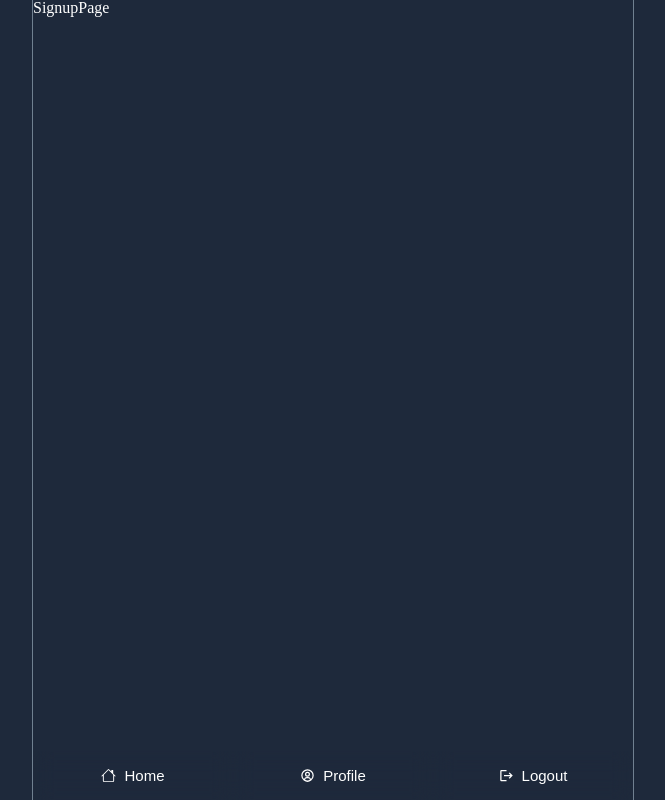
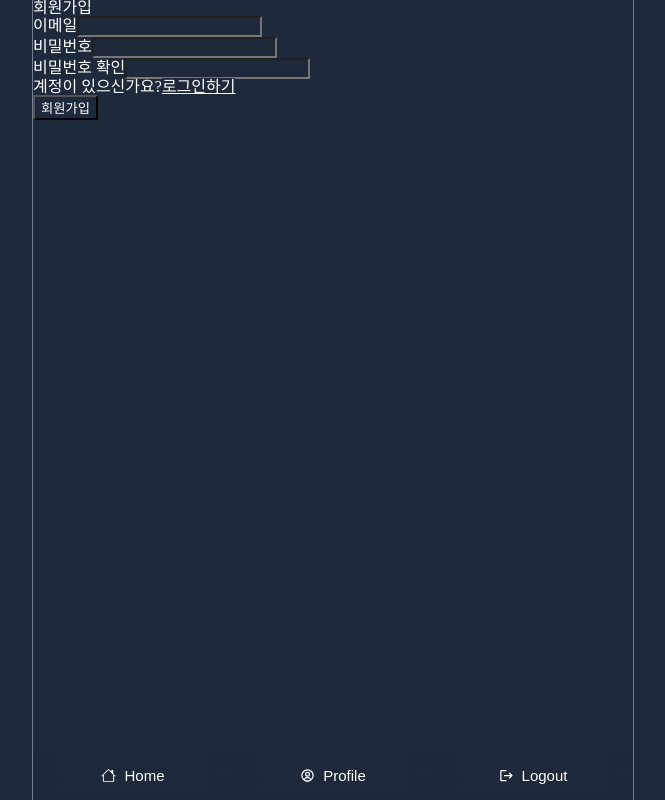
Before and after one commit to alexgoni/Twitter, a React (Create React App) app: page /users/signup in a window 1280 px wide. Shown: the whole page, without its empty margins (307-972 px from the left). Built offline with nearby package versions, Linux system fonts and the light colour scheme; no server answers.

Commit message:
feat: 회원가입 기능

```diff
--- a/package.json
+++ b/package.json
@@ -10,11 +10,13 @@
     "@types/node": "^16.7.13",
     "@types/react": "^18.0.0",
     "@types/react-dom": "^18.0.0",
+    "firebase": "^10.8.0",
     "react": "^18.2.0",
     "react-dom": "^18.2.0",
     "react-icons": "^5.0.1",
     "react-router-dom": "^6.22.0",
     "react-scripts": "5.0.1",
+    "react-toastify": "^10.0.4",
     "sass": "^1.70.0",
     "typescript": "^4.4.2",
     "web-vitals": "^2.1.0"
--- a/src/App.tsx
+++ b/src/App.tsx
@@ -1,10 +1,29 @@
 import Layout from "components/Layout";
 import Router from "components/Router";
+import { useEffect, useState } from "react";
+import { getAuth, onAuthStateChanged } from "firebase/auth";
+import { app } from "firebaseApp";
+import "react-toastify/dist/ReactToastify.css";
+import { ToastContainer } from "react-toastify";
 
 function App() {
+  const auth = getAuth(app);
+  const [init, setInit] = useState<boolean>(false);
+  const [isAuthenticated, setIsAuthenticated] = useState<boolean>(
+    !!auth?.currentUser
+  );
+
+  useEffect(() => {
+    onAuthStateChanged(auth, (user) => {
+      setIsAuthenticated(!!user);
+      setInit(true);
+    });
+  }, [auth]);
+
   return (
     <Layout>
-      <Router />
+      <ToastContainer />
+      {init ? <Router isAuthenticated={isAuthenticated} /> : "loading"}
     </Layout>
   );
 }
--- a/src/components/Router.tsx
+++ b/src/components/Router.tsx
@@ -12,9 +12,15 @@ import SignupPage from "pages/users/signup";
 import React from "react";
 import { Navigate, Route, Routes } from "react-router-dom";
 
-export default function Router() {
+interface RouterProps {
+  isAuthenticated: boolean;
+}
+
+export default function Router({ isAuthenticated }: RouterProps) {
   return (
     <Routes>
+      {isAuthenticated ? (
+        <>
           <Route path="/" element={<Home />} />
           <Route path="/posts" element={<PostListPage />} />
           <Route path="/posts/:id" element={<PostDetail />} />
@@ -24,9 +30,15 @@ export default function Router() {
           <Route path="/profile/edit" element={<ProfileEdit />} />
           <Route path="/notifications" element={<NotificationPage />} />
           <Route path="/search" element={<SearchPage />} />
+          <Route path="*" element={<Navigate replace to="/" />} />
+        </>
+      ) : (
+        <>
           <Route path="/users/login" element={<LoginPage />} />
           <Route path="/users/signup" element={<SignupPage />} />
-      <Route path="*" element={<Navigate replace to="/" />} />
+          <Route path="*" element={<Navigate replace to="/users/login" />} />
+        </>
+      )}
     </Routes>
   );
 }
--- /dev/null
+++ b/src/components/users/SignupForm.tsx
@@ -0,0 +1,126 @@
+import { createUserWithEmailAndPassword, getAuth } from "firebase/auth";
+import { app } from "firebaseApp";
+import React, { useState } from "react";
+import { Link, useNavigate } from "react-router-dom";
+import { toast } from "react-toastify";
+
+export default function SignupForm() {
+  const [email, setEmail] = useState<string>("");
+  const [password, setPassword] = useState<string>("");
+  const [passwordConfirm, setPasswordConfirm] = useState<string>("");
+  const [error, setError] = useState<string>("");
+  const navigate = useNavigate();
+
+  const onChange = (e: React.ChangeEvent<HTMLInputElement>) => {
+    const { name, value } = e.target;
+
+    if (name === "email") {
+      setEmail(value);
+
+      const validRegex =
+        /^[a-zA-Z0-9.!#$%&'*+/=?^_`{|}~-]+@[a-zA-Z0-9-]+(?:\.[a-zA-Z0-9-]+)*$/;
+      if (!value?.match(validRegex)) {
+        setError("이메일 형식이 올바르지 않습니다.");
+      } else {
+        setError("");
+      }
+    }
+
+    if (name === "password") {
+      setPassword(value);
+
+      if (value?.length < 8) {
+        setError("비밀번호는 8자리 이상으로 입력해주세요");
+      } else if (passwordConfirm?.length > 0 && value !== passwordConfirm) {
+        setError("비밀번호와 비밀번호 확인 값이 다릅니다. 다시 확인해주세요.");
+      } else {
+        setError("");
+      }
+    }
+
+    if (name === "password-confirm") {
+      setPasswordConfirm(value);
+
+      if (value?.length < 8) {
+        setError("비밀번호는 8자리 이상으로 입력해주세요");
+      } else if (value !== password) {
+        setError("비밀번호와 비밀번호 확인 값이 다릅니다. 다시 확인해주세요.");
+      } else {
+        setError("");
+      }
+    }
+  };
+
+  const onSubmit = async (e: React.FormEvent<HTMLFormElement>) => {
+    e.preventDefault();
+    try {
+      const auth = getAuth(app);
+      await createUserWithEmailAndPassword(auth, email, password);
+
+      navigate("/");
+      toast.success("회원가입에 성공했습니다.");
+    } catch (error: any) {
+      console.log(error);
+      toast.error(error.code);
+    }
+  };
+
+  return (
+    <form onSubmit={onSubmit} className="form form--lg">
+      <div className="form__title">회원가입</div>
+      <div className="form__block">
+        <label htmlFor="email">이메일</label>
+        <input
+          type="text"
+          name="email"
+          id="email"
+          value={email}
+          onChange={onChange}
+          required
+        />
+      </div>
+      <div className="form__block">
+        <label htmlFor="password">비밀번호</label>
+        <input
+          type="password"
+          name="password"
+          id="password"
+          value={password}
+          onChange={onChange}
+          required
+        />
+      </div>
+      <div className="form__block">
+        <label htmlFor="password-confirm">비밀번호 확인</label>
+        <input
+          type="password"
+          name="password-confirm"
+          id="password-confirm"
+          value={passwordConfirm}
+          onChange={onChange}
+          required
+        />
+      </div>
+      {error && error?.length > 0 && (
+        <div className="form__block">
+          <div className="form__error">{error}</div>
+        </div>
+      )}
+      <div className="form__block">
+        계정이 있으신가요?
+        <Link to="/login" className="form__link">
+          로그인하기
+        </Link>
+      </div>
+      <div className="form__block">
+        <button
+          type="submit"
+          className="form__btn-submit"
+          disabled={error?.length > 0}
+        >
+          회원가입
+        </button>
+      </div>
+    </form>
+  );
+}
--- /dev/null
+++ b/src/firebaseApp.ts
@@ -0,0 +1,21 @@
+import { FirebaseApp, getApp, initializeApp } from "firebase/app";
+
+// Your web app's Firebase configuration
+const firebaseConfig = {
+  apiKey: process.env.REACT_APP_API_KEY,
+  authDomain: process.env.REACT_APP_AUTH_DOMAIN,
+  projectId: process.env.REACT_APP_PROJECT_ID,
+  storageBucket: process.env.REACT_APP_STORAGE_BUCKET,
+  messagingSenderId: process.env.REACT_APP_MESSAGING_SENDER_ID,
+  appId: process.env.REACT_APP_ID,
+};
+
+// Initialize Firebase
+let app: FirebaseApp;
+try {
+  app = getApp("app");
+} catch (error) {
+  app = initializeApp(firebaseConfig, "app");
+}
+
+export { app };
--- a/src/pages/users/signup.tsx
+++ b/src/pages/users/signup.tsx
@@ -1,5 +1,10 @@
+import SignupForm from "components/users/SignupForm";
 import React from "react";
 
 export default function SignupPage() {
-  return <div>SignupPage</div>;
+  return (
+    <div>
+      <SignupForm />
+    </div>
+  );
 }
```
Also changed, not shown: 2 other files (tests, documents, lock files or other folders). Lines whose indentation alone changed are shown as unchanged.
